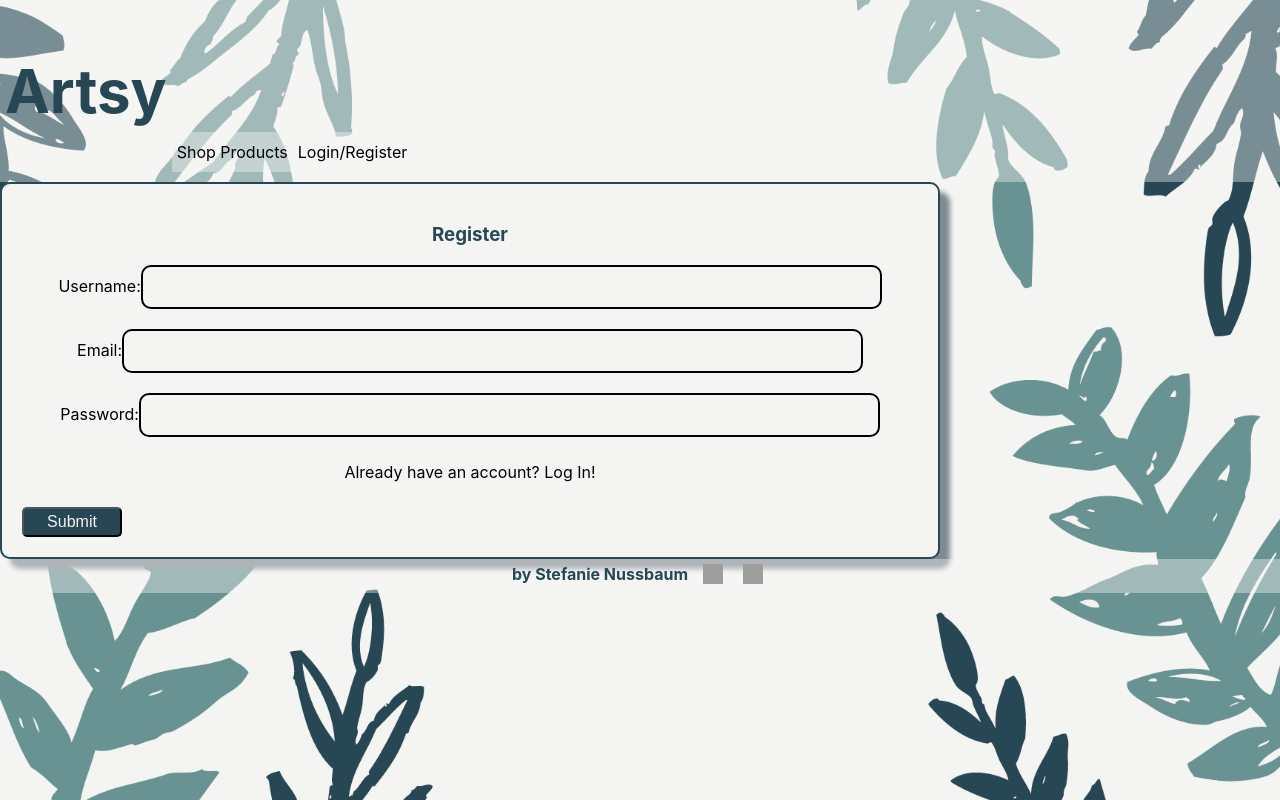
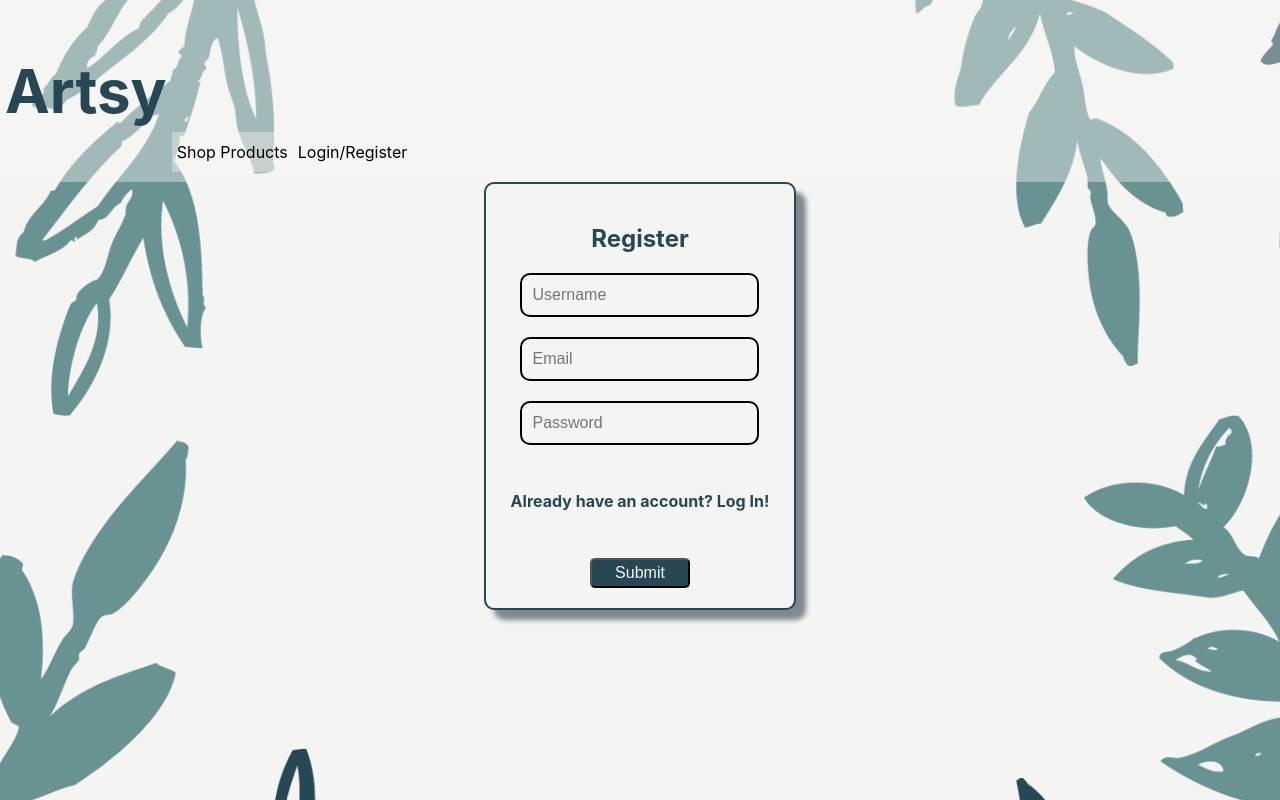
Before and after one commit to stefanie-nussbaum/artsy, a React (Create React App) app in the folder client/: page /register in a window 1280 px wide. Shown: the top 800 px of the page. Built offline with nearby package versions, Linux system fonts and the light colour scheme; grey boxes are pictures that could not be loaded.

Commit message:
register screen styled

```diff
--- a/client/src/screens/Register.jsx
+++ b/client/src/screens/Register.jsx
@@ -18,48 +18,45 @@ export default function Register(props) {
   }
 
   return (
-    <div>
+    <div className='main-container'>
+      <div className='container'>
         <form
           onSubmit={(e) => {
             e.preventDefault();
             handleRegister(formData);
           }}
+          className='container'
         >
-        <h3>Register</h3>
-        <label>
-          Username:
+          <h2>Register</h2>
           <input
             type='text'
             name='username'
             value={formData.username}
             onChange={handleChange}
+            placeholder='Username'
           />
-        </label>
           <br />
-        <label>
-          Email:
           <input
             type='text'
             name='email'
             value={formData.email}
             onChange={handleChange}
+            placeholder='Email'
           />
-        </label>
           <br />
-        <label>
-          Password:
           <input
             type='password'
             name='password'
             value={formData.password}
             onChange={handleChange}
+            placeholder='Password'
           />
-        </label>
           <br />
-        <Link to='/login'>Already have an account? Log In!</Link>
+          <Link to='/login'><h4>Already have an account? Log In!</h4></Link>
           <br />
           <button>Submit</button>
         </form>
       </div>
+    </div>
   )
 }
```
Lines whose indentation alone changed are shown as unchanged.
